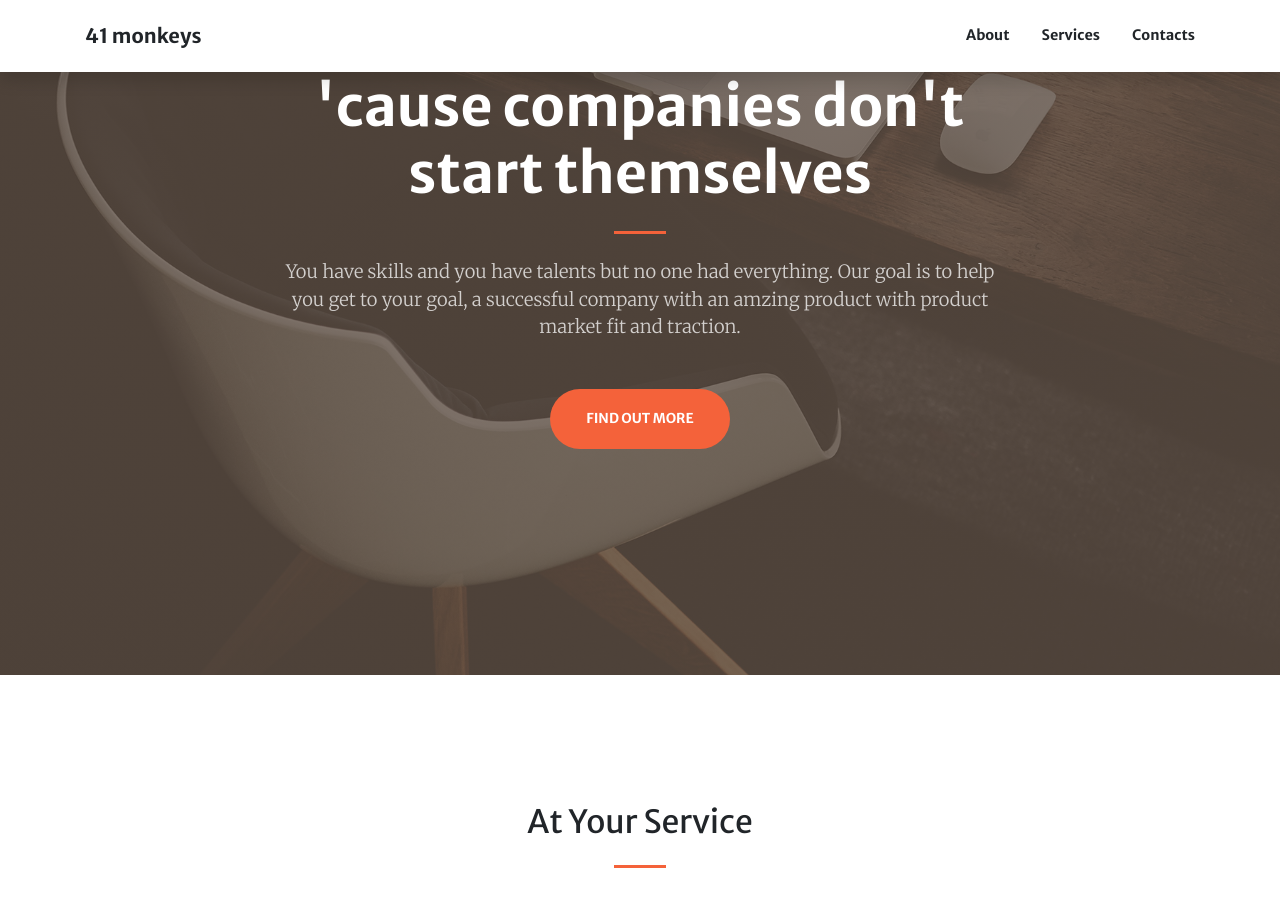
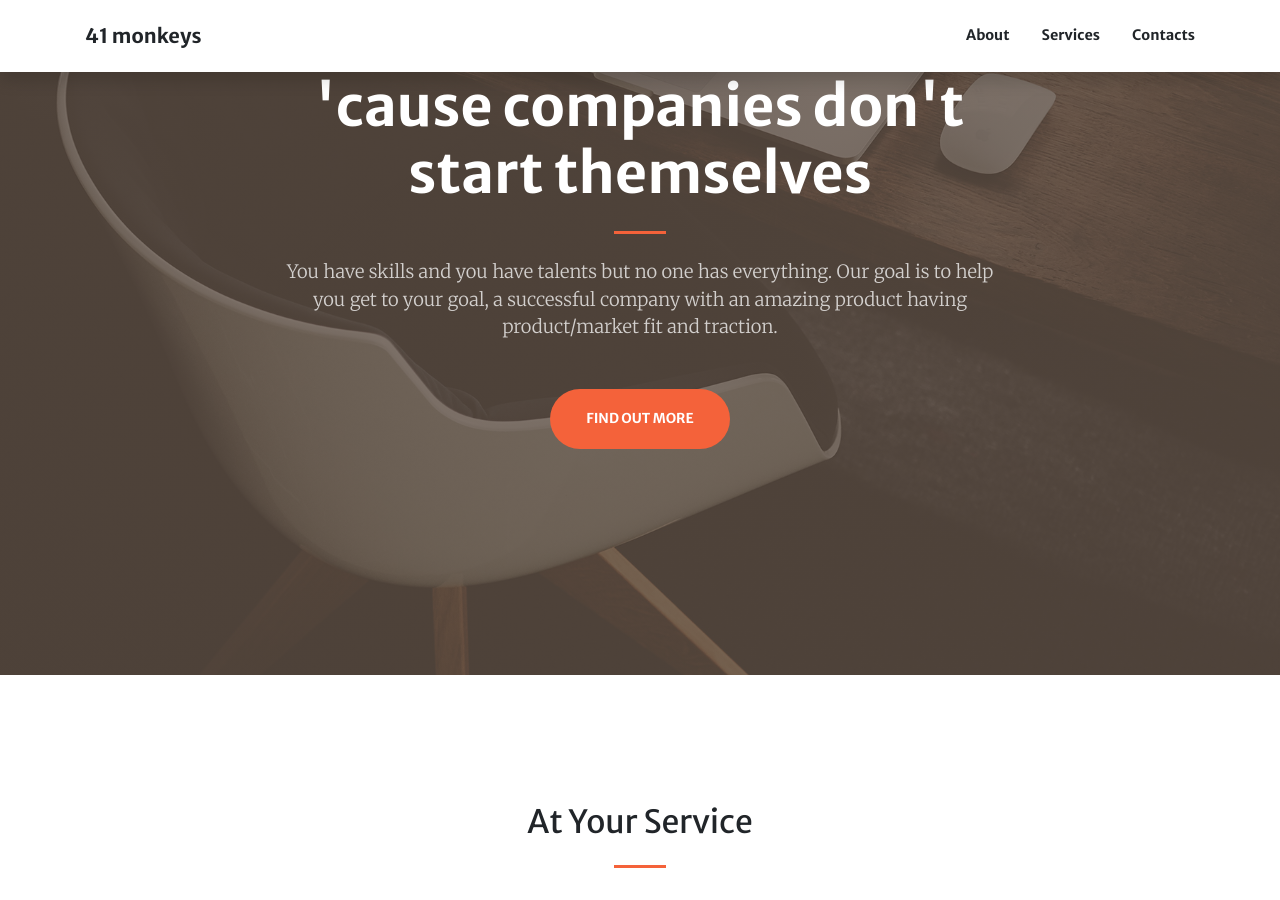
Before and after one commit to MonkeyNumberOne/41monkeys.github.io, a Jekyll site: the page built from index.md, in a window 1280 px wide and 900 px high, scrolled down 225 px. Built offline with Jekyll 4.4.1, drawn with Linux system fonts in a browser that asks for light colours; comment, search, counter and statistics services are not loaded; some of the changed text lies outside the part shown.

Commit message:
spelling fixes

```diff
--- a/_includes/contact.html
+++ b/_includes/contact.html
@@ -29,7 +29,7 @@
               <p>company:</p>
             </div>
             <div class="col-lg-10 col-md-8 col-sm-9">
-              <input type="text" name="company" id="company" placeholder="Acme Medium Industies" style="width:100%">
+              <input type="text" name="company" id="company" placeholder="Acme Medium Industries" style="width:100%">
             </div>
           </div>
 
--- a/index.md
+++ b/index.md
@@ -3,9 +3,9 @@ layout: home
 header:
   title: "'cause companies don't <br>start themselves"
   text: >
-    You have skills and you have talents but no one had everything.
+    You have skills and you have talents but no one has everything.
     Our goal is to help you get to your goal, a successful company with
-    an amzing product with product market fit and traction.
+    an amazing product having product/market fit and traction.
   action: # action button is optional
     label: Find Out More
     url: '#services'
```
Also changed, not shown: other parts of index.md (+1 -1 lines).
